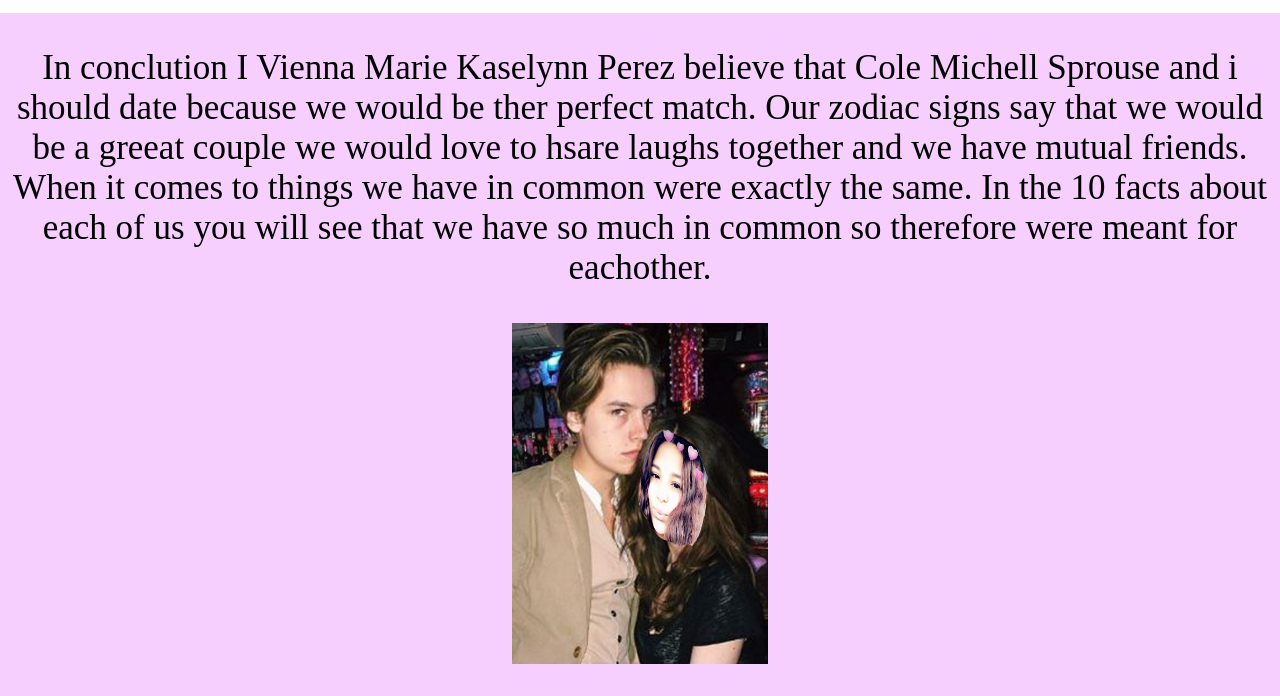
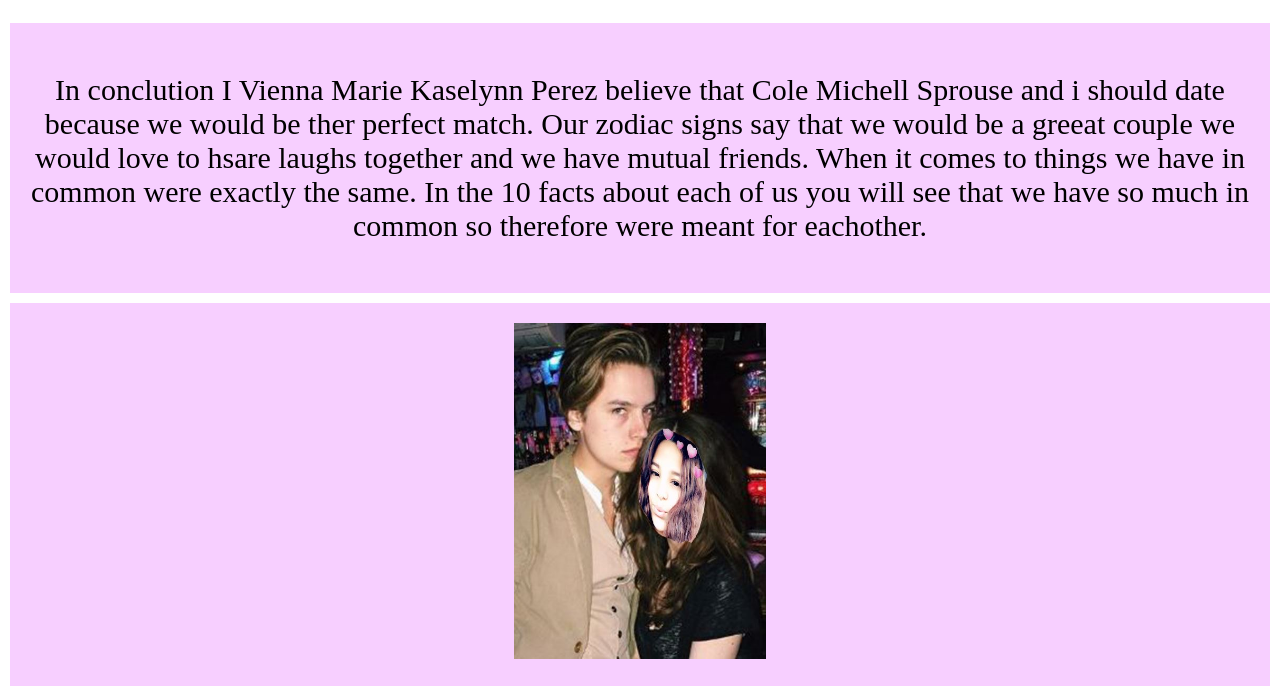
Before and after one commit to viennaperez/project4, a plain HTML site: page Project 4/conclusion.html in a window 1280 px wide. Shown: the part 166-862 px from the top of the page. Before the commit the page ends 839 px from the top, so only its background shows below. Drawn offline with Linux system fonts and the light colour scheme.

Commit message:
Add files via upload

```diff
--- a/Project 4/conclusion.html
+++ b/Project 4/conclusion.html
@@ -13,7 +13,30 @@
 		<li><a href="photoalbum.html">Photo Album</a></li>
 		<li><a href="conclusion.html">Conclution</a></li>
 	</ul>
-	<center><p> In conclution I Vienna Marie Kaselynn Perez believe that Cole Michell Sprouse and i should date because we would be ther perfect match.
+	<head>
+<style>
+.grid-container {
+  display: grid;
+  grid-template-columns: auto;
+  grid-gap: 10px;
+  background-color: white;
+  padding: 10px;
+}
+.grid-container > div {
+  background-color: #F7CFFF;
+  text-align: center;
+  padding: 20px 0;
+  font-size: 30px;
+}
+</style>
+</head>
+<body>
+<div class="grid-container">
+	<div><center><p> In conclution I Vienna Marie Kaselynn Perez believe that Cole Michell Sprouse and i should date because we would be ther perfect match.
 	Our zodiac signs say that we would be a greeat couple we would love to hsare laughs together and we have mutual friends. When it comes to things we have in common
-	were exactly the same. In the 10 facts about each of us you will see that we have so much in common so therefore were meant for eachother.</p></center>
-	<center><img src="images/photoshop2.jpg" style="width:20%"></center>
+	were exactly the same. In the 10 facts about each of us you will see that we have so much in common so therefore were meant for eachother.</p></center></div>
+	<div><center><img src="images/photoshop2.jpg" style="width:20%"></center></div>
+</div>
+
+</body>
+</html>
```
